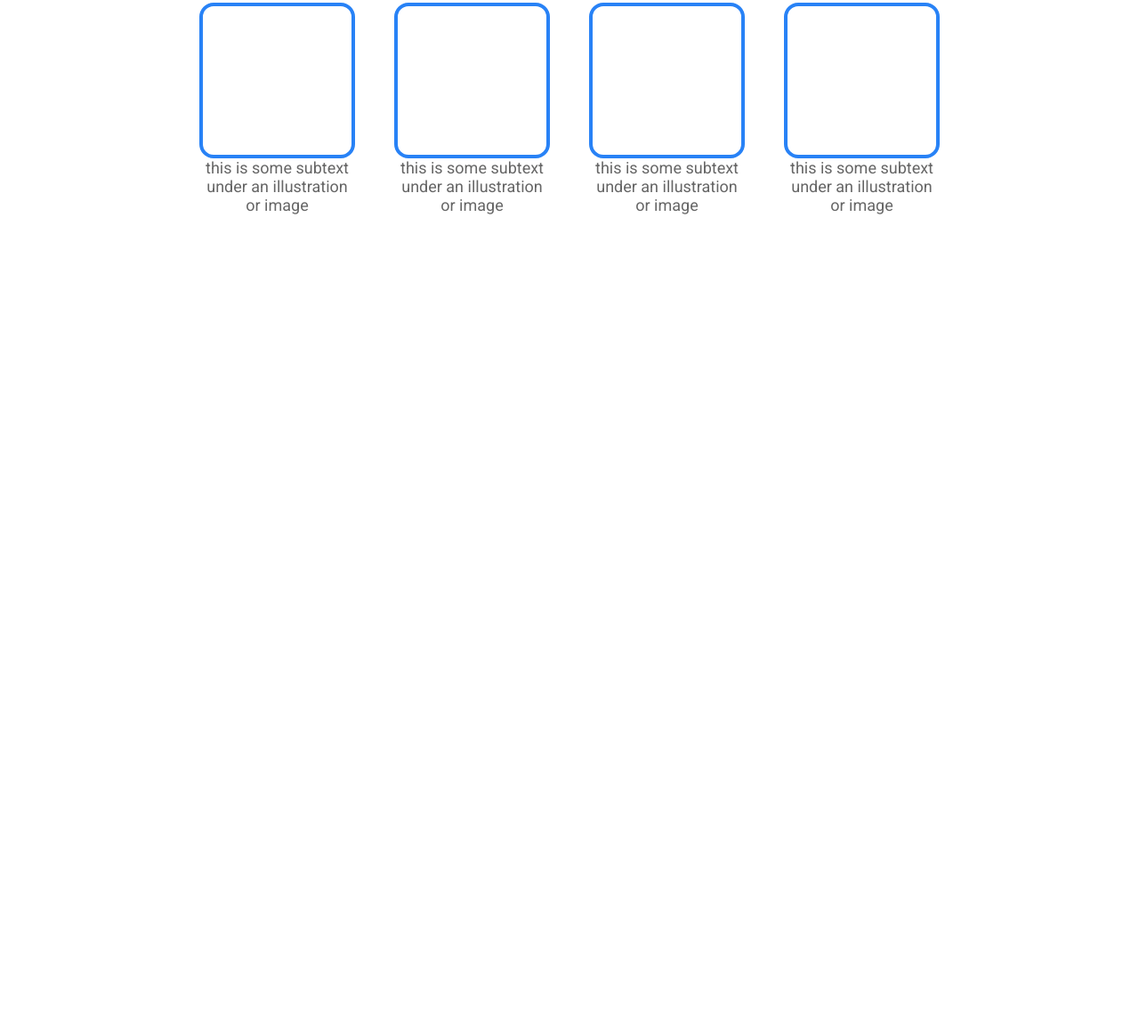
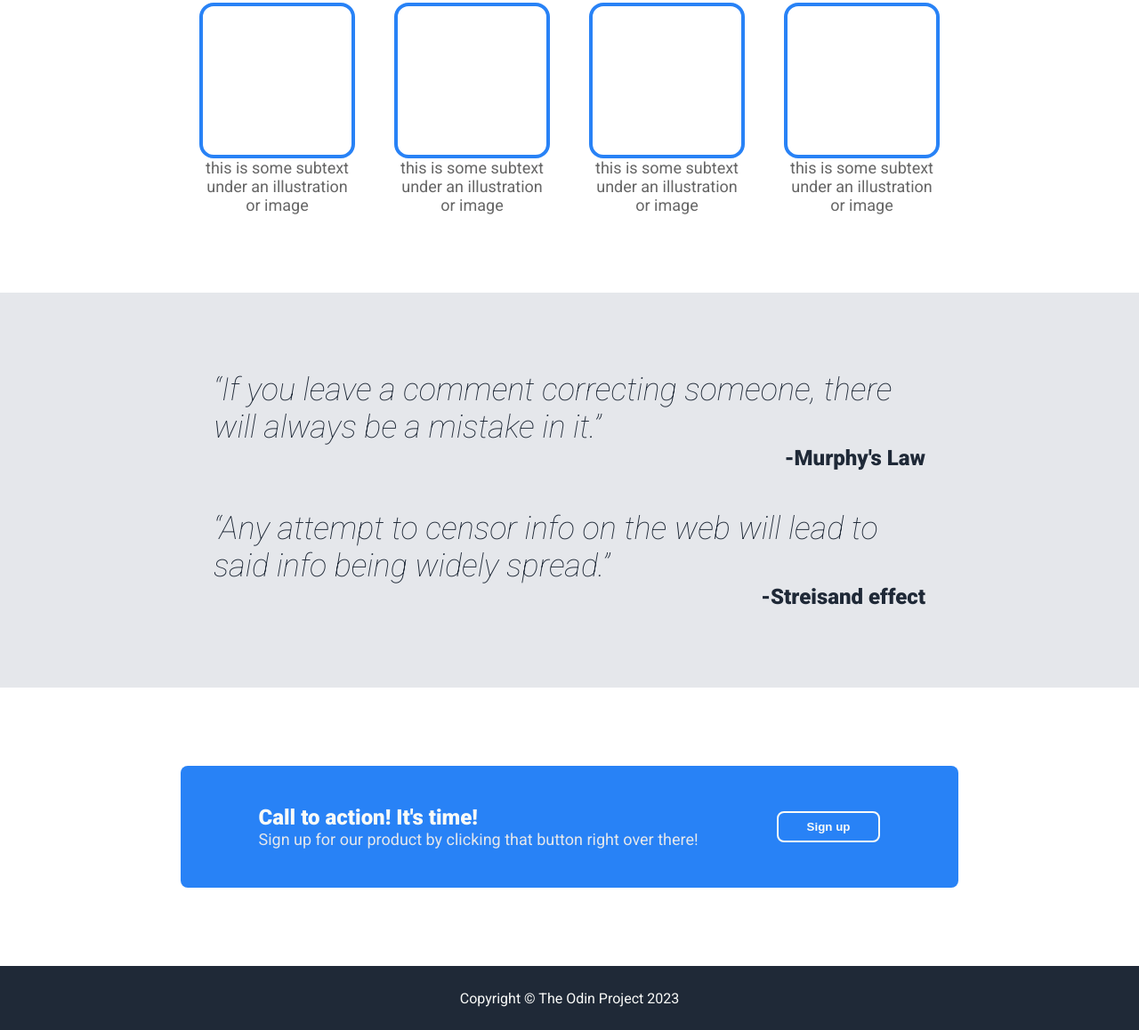
Before and after one commit to rajesh-sv/odin-landing-page, a plain HTML site: page index.html in a window 1280 px wide. Shown: the part 575-1733 px from the top of the page at 89% size. Before the commit the page ends 904 px from the top, so only its background shows below. Drawn offline with Linux system fonts and the light colour scheme.

Commit message:
Add quotes, sign up and footer

```diff
--- a/index.html
+++ b/index.html
@@ -24,7 +24,7 @@
           This website has some subtext that goes here under the main title.
           It's a smaller font and the color is lower contrast.
         </p>
-        <button>Sign Up</button>
+        <button>Sign up</button>
       </div>
       <div class="hero-image">this is a placeholder for an image</div>
     </div>
@@ -34,21 +34,54 @@
       <div class="card-list">
         <div class="card">
           <div class="card-illustration"></div>
-          <div class="card-subtext">this is some subtext under an illustration or image</div>
+          <div class="card-subtext">
+            this is some subtext under an illustration or image
+          </div>
         </div>
         <div class="card">
           <div class="card-illustration"></div>
-          <div class="card-subtext">this is some subtext under an illustration or image</div>
+          <div class="card-subtext">
+            this is some subtext under an illustration or image
+          </div>
         </div>
         <div class="card">
           <div class="card-illustration"></div>
-          <div class="card-subtext">this is some subtext under an illustration or image</div>
+          <div class="card-subtext">
+            this is some subtext under an illustration or image
+          </div>
         </div>
         <div class="card">
           <div class="card-illustration"></div>
-          <div class="card-subtext">this is some subtext under an illustration or image</div>
+          <div class="card-subtext">
+            this is some subtext under an illustration or image
+          </div>
         </div>
       </div>
     </div>
+
+    <div class="quotes-container">
+      <div class="quotes">
+        <q>If you leave a comment correcting someone, there will always be a
+          mistake in it.</q>
+        <p>-Murphy's Law</p>
+        <q>Any attempt to censor info on the web will lead to said info being
+          widely spread.</q>
+        <p>-Streisand effect</p>
+      </div>
+    </div>
+
+    <div class="subscription">
+      <div class="call-to-action">
+        <div class="call-to-action-text">
+          <h3>Call to action! It's time!</h3>
+          <p>
+            Sign up for our product by clicking that button right over there!
+          </p>
+        </div>
+        <button>Sign up</button>
+      </div>
+    </div>
+
+    <div class="footer">Copyright © The Odin Project 2023</div>
   </body>
 </html>
--- a/style.css
+++ b/style.css
@@ -1,9 +1,11 @@
-@import url("https://fonts.googleapis.com/css2?family=Roboto:wght@400;700&display=swap");
+@import url('https://fonts.googleapis.com/css2?family=Roboto:ital,wght@0,400;0,900;1,100&display=swap');
 
 html {
   box-sizing: border-box;
 }
-*, *:before, *:after {
+*,
+*:before,
+*:after {
   box-sizing: inherit;
 }
 
@@ -12,7 +14,8 @@ body {
   margin: 0;
 }
 
-.header {
+.header,
+.footer {
   background-color: #1f2937;
   height: 72px;
   padding: 0 240px;
@@ -121,3 +124,80 @@ body {
   color: #666;
   font-size: 18px;
 }
+
+.quotes-container {
+  background-color: #e5e7eb;
+  padding: 88px 0 44px;
+  display: flex;
+  align-items: center;
+  justify-content: center;
+}
+
+.quotes q,
+.quotes p {
+  margin: 0;
+  color: #1f2937;
+}
+
+.quotes q {
+  font-size: 36px;
+  font-weight: 100;
+  font-style: italic;
+}
+
+.quotes {
+  width: 800px;
+  display: flex;
+  flex-direction: column;
+}
+
+.quotes p {
+  align-self: flex-end;
+  font-size: 24px;
+  font-weight: 900;
+  margin-bottom: 44px;
+}
+
+.call-to-action-text h3 {
+  margin: 0;
+  color: #f9faf8;
+  font-size: 24px;
+  font-weight: 900;
+}
+
+.call-to-action-text p {
+  margin: 0;
+  color: #e5e7eb;
+  font-size: 18px;
+}
+
+.call-to-action button {
+  border: 2px solid #f9faf8;
+  color: #f9faf8;
+  background-color: #2882f6;
+  border-radius: 8px;
+  font-weight: bold;
+  padding: 8px 32px;
+}
+
+.call-to-action {
+  background-color: #2882f6;
+  border-radius: 8px;
+  padding: 44px 88px;
+  display: flex;
+  align-items: center;
+  justify-content: center;
+  gap: 88px;
+}
+
+.subscription {
+  padding: 88px 0;
+  display: flex;
+  align-items: center;
+  justify-content: center;
+}
+
+.footer {
+  justify-content: center;
+  color: #f9faf8;
+}
```
